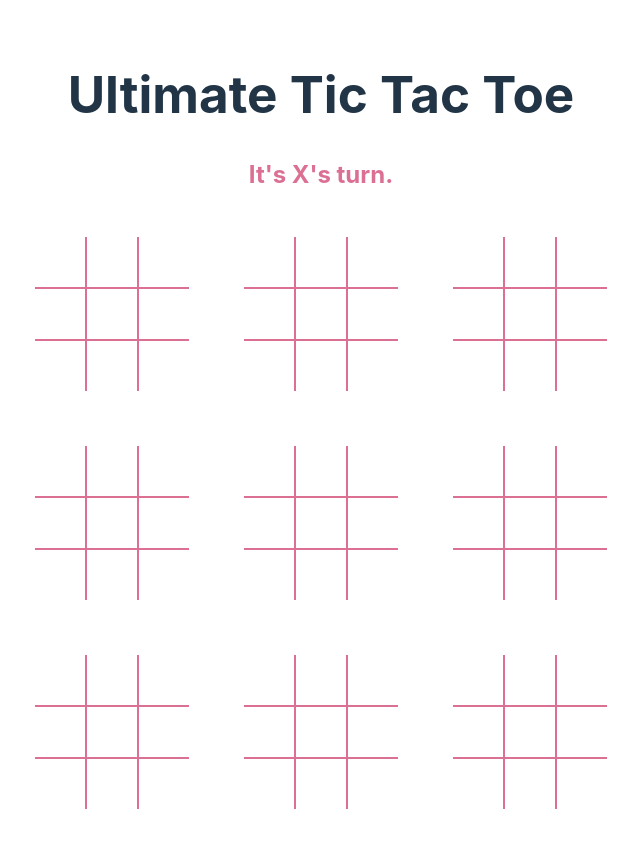
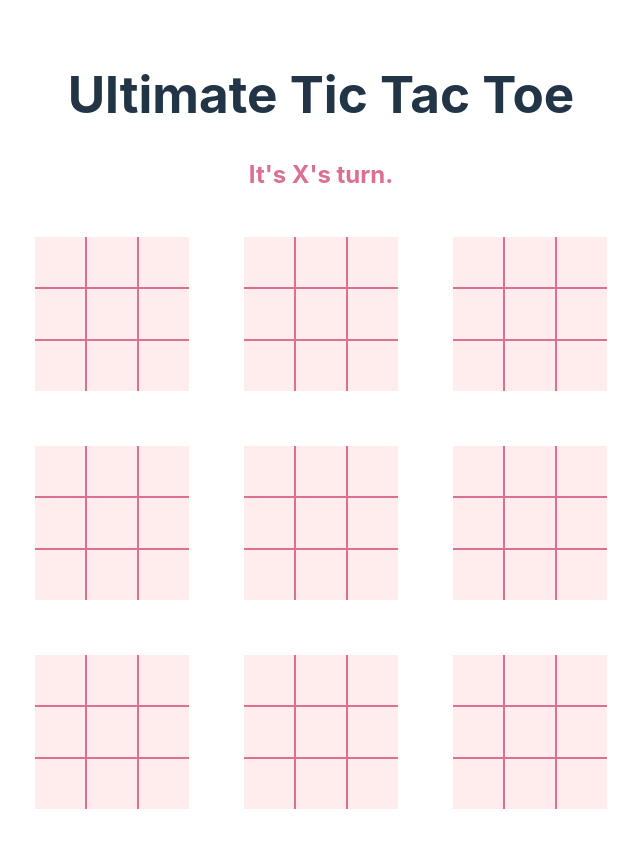
Before and after one commit to mikeleany/ultimate-tic-tac-toe, a React (Vite) app: page / in a window 1280 px wide. Shown: the top 848 px of the page, without its empty margins (319-959 px from the left). Built offline with nearby package versions, Linux system fonts and the light colour scheme.

Commit message:
Highlight squares which are available in the current turn.

```diff
--- a/src/App.css
+++ b/src/App.css
@@ -31,7 +31,7 @@ td.board.O {
 }
 
 td.board.null {
-  background-color: rgba(255, 255, 255, .2);
+  background-color: rgba(127, 127, 127, .4);
 }
 
 td.square {
@@ -55,8 +55,14 @@ table.active-O td.square {
   border-color: rgb(112, 147, 216);;
 }
 
-td.square.active {
+td.square.active-X {
   cursor: pointer;
+  background-color: rgba(255, 127, 127, .15);
+}
+
+td.square.active-O {
+  cursor: pointer;
+  background-color: rgba(127, 127, 255, .15);
 }
 
 table > tbody > tr:first-child td {
--- a/src/Square.jsx
+++ b/src/Square.jsx
@@ -1,5 +1,5 @@
 export function Square({ owner, turn, isActive, select }) {
-  const activeClass = (isActive && !owner) ? 'active' : null;
+  const activeClass = (isActive && !owner) ? `active-${turn}` : null;
   const handleClick = (isActive && !owner) ? select : null;
 
   return (
```
